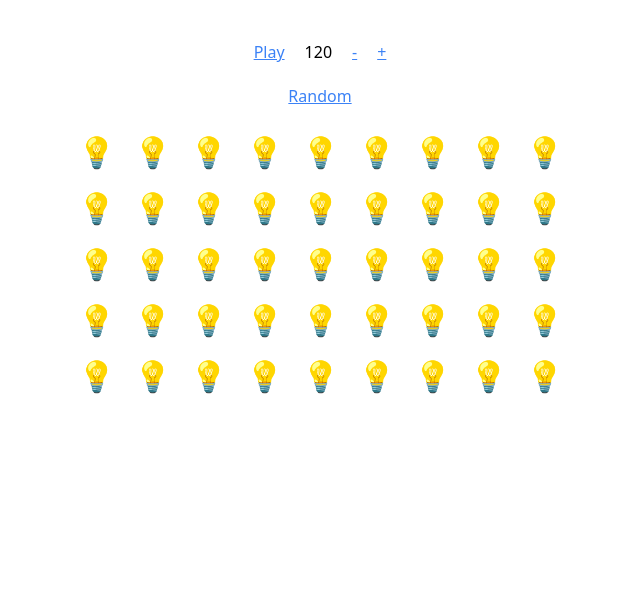
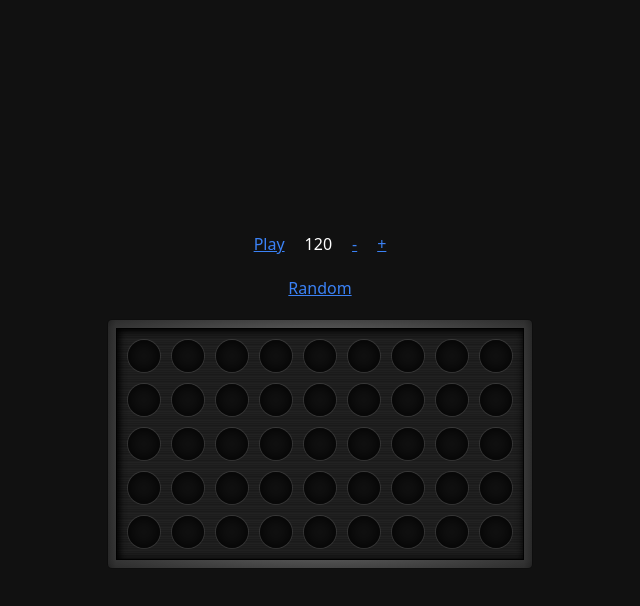
Before and after one commit to matozz/particles, a React (Vite) app: page / in a window 1280 px wide. Shown: the top 606 px of the page, without its empty margins (320-960 px from the left). Built offline with nearby package versions, Linux system fonts and the light colour scheme.

Commit message:
chore: layout styling

```diff
--- a/src/App.tsx
+++ b/src/App.tsx
@@ -22,15 +22,15 @@ function App() {
   const [layout, setLayout] = useState({ columns: 9, rows: 5 });
 
   const getRandomLayout = () => {
-    const columns = Math.floor(Math.random() * 10) + 3;
-    const rows = Math.floor(Math.random() * 6) + 2;
+    const columns = Math.floor(Math.random() * 15) + 3;
+    const rows = Math.floor(Math.random() * 10) + 2;
     setLayout({ columns, rows });
   };
 
   useEffect(() => console.log(elements), [elements]);
 
   return (
-    <div className="flex flex-col items-center justify-center gap-5 p-10">
+    <div className="flex h-screen flex-col items-center justify-center gap-5 bg-[#111] p-10">
       <div className="flex gap-5">
         <button
           className="text-blue-500 underline"
@@ -38,7 +38,7 @@ function App() {
         >
           {playing ? "Pause" : "Play"}
         </button>
-        <div>{settings.tempo}</div>
+        <div className="text-white">{settings.tempo}</div>
         <button
           className="text-blue-500 underline"
           onClick={() => updateTempo(settings.tempo - 10)}
--- a/src/core/controller/hooks.ts
+++ b/src/core/controller/hooks.ts
@@ -11,8 +11,8 @@ export const useController = () => {
 
   const timerRef = useRef<number>();
   const { start, stop } = useScheduler(settings.interval, {
-    onTick: () => {
-      const { type, groups } = elementGroupMap["rotate"];
+    onTick: ({ stopRef }) => {
+      const { type, groups } = elementGroupMap["spread"];
 
       const elementGroup = type === "static" ? groups : groups();
 
@@ -25,8 +25,10 @@ export const useController = () => {
           }
         } else {
           setTimeout(() => {
-            for (const element of elements) {
-              element.callback(settings);
+            if (!stopRef.current) {
+              for (const element of elements) {
+                element.callback(settings);
+              }
             }
           }, tick * i);
         }
--- a/src/core/scheduler/hooks.ts
+++ b/src/core/scheduler/hooks.ts
@@ -6,15 +6,10 @@ export const useScheduler: SchedulerHook = (interval, options) => {
   const { onTick } = options || {};
 
   const worker = useRef<Worker>();
+  const stopRef = useRef(false);
 
   useEffect(() => {
     const timeWorker = new Worker(new URL("./worker.ts", import.meta.url));
-
-    // timeWorker.onmessage = (e) => {
-    //   if (e.data === "tick") {
-    //     onTick?.();
-    //   }
-    // };
 
     worker.current = timeWorker;
 
@@ -27,7 +22,7 @@ export const useScheduler: SchedulerHook = (interval, options) => {
     if (worker.current) {
       worker.current.onmessage = (e) => {
         if (e.data === "tick") {
-          onTick?.();
+          onTick?.({ stopRef });
         }
       };
     }
@@ -39,10 +34,12 @@ export const useScheduler: SchedulerHook = (interval, options) => {
 
   const start = useCallback(() => {
     worker.current?.postMessage({ action: "start", interval });
+    stopRef.current = false;
   }, [interval]);
 
   const stop = useCallback(() => {
     worker.current?.postMessage({ action: "stop" });
+    stopRef.current = true;
   }, []);
 
   return { start, stop };
--- a/src/core/scheduler/types.ts
+++ b/src/core/scheduler/types.ts
@@ -1,4 +1,6 @@
-type SchedulerHookOptions = { onTick: () => void };
+type SchedulerHookOptions = {
+  onTick: (options: { stopRef: React.MutableRefObject<boolean> }) => void;
+};
 
 export type SchedulerHookReturn = {
   start: () => void;
--- a/src/core/sequence/utils.ts
+++ b/src/core/sequence/utils.ts
@@ -55,15 +55,16 @@ export const groupElementsByAxis = (
 
 export const groupElementsByDistance = (elements: ElementInfo[]) => {
   const centroid = calculateCentroid(elements);
+
   const distanceGroups = new Map<number, ElementInfo[]>();
 
   elements.forEach((element) => {
     const distance = distanceFromCentroid(element, centroid);
-    if (distanceGroups.has(distance)) {
-      distanceGroups.get(distance)?.push(element);
-    } else {
+
+    if (!distanceGroups.has(distance)) {
       distanceGroups.set(distance, []);
     }
+    distanceGroups.get(distance)?.push(element);
   });
 
   const groupedElements = Array.from(distanceGroups)
--- /dev/null
+++ b/src/elements/square/index.css
@@ -0,0 +1,30 @@
+.square-element {
+  background-color: #111;
+  box-shadow:
+    0 0 0 1px rgba(255, 255, 255, 0.1),
+    inset 0 0 2vmin #000;
+  padding: 2.25vmin;
+  position: relative;
+}
+
+.square-color {
+  color: #930;
+  top: 0;
+  left: 0;
+  right: 0;
+  bottom: 0;
+  position: absolute;
+  width: 100%;
+  height: 100%;
+  border-radius: 100%;
+  background-color: currentcolor;
+  background-image: radial-gradient(
+      circle,
+      rgba(255, 255, 255, 0.25),
+      transparent
+    ),
+    radial-gradient(circle, rgba(255, 255, 255, 0.75), transparent);
+  background-blend-mode: hard-light, color-dodge;
+  border: 0.1vmin solid currentcolor;
+  box-sizing: border-box;
+}
--- a/src/elements/square/index.tsx
+++ b/src/elements/square/index.tsx
@@ -5,6 +5,8 @@ import { motion, useAnimation } from "framer-motion";
 import { ElementInfo, useBindElement } from "@/core/controller";
 
 import { BaseElementProps } from "../types";
+
+import "./index.css";
 
 const SquareElement: FC<BaseElementProps> = memo((props) => {
   const { x, y } = props;
@@ -20,7 +22,8 @@ const SquareElement: FC<BaseElementProps> = memo((props) => {
       callback: ({ tempo }) => {
         const duration = Number((60 / tempo).toFixed(3));
         controls.start({
-          scale: [1, 1.4, 1, 1],
+          // scale: [1, 1.4, 1, 1],
+          opacity: [0, 1, 1, 0],
           transition: { duration, ease: [0, 1, 0.6, 1] },
         });
       },
@@ -31,14 +34,19 @@ const SquareElement: FC<BaseElementProps> = memo((props) => {
   useBindElement(id, elementInfo);
 
   return (
-    <motion.div
-      initial={{ scale: 1 }}
-      animate={controls}
-      className="flex h-12 w-12 items-center justify-center rounded-xl p-2 text-3xl"
-    >
-      {/* {`[${x},${y}]`} */}
-      💡
-    </motion.div>
+    <div className="square-element flex h-8 w-8 items-center justify-center rounded-full p-2 text-xl">
+      <motion.div
+        initial={{
+          // scale: 1,
+          opacity: 0,
+        }}
+        animate={controls}
+        className="square-color"
+      >
+        {/* {`[${x},${y}]`} */}
+        {/* 💡 */}
+      </motion.div>
+    </div>
   );
 });
 
--- /dev/null
+++ b/src/layout/matrix/index.css
@@ -0,0 +1,16 @@
+.matrix-layout {
+  background-color: #222;
+  background-image: repeating-linear-gradient(
+    rgba(0, 0, 0, 0.25) 0%,
+    transparent 1%
+  );
+  border-radius: 0.5vmin;
+  border: 1vmin solid #ddd;
+  border-image: radial-gradient(circle, #666, #222) 50;
+  box-shadow:
+    inset 0.25vmin 0.25vmin 1vmin #000,
+    inset 0.1vmin 0.1vmin 1vmin #000,
+    inset 0 0 0 0.1vmin #000,
+    0 0 0 0.1vmin rgba(0, 0, 0, 0.25);
+  position: relative;
+}
--- a/src/layout/matrix/index.tsx
+++ b/src/layout/matrix/index.tsx
@@ -1,6 +1,8 @@
 import { memo, useCallback } from "react";
 
 import SquareElement from "@/elements/square";
+
+import "./index.css";
 
 interface MatrixProps {
   rows: number;
@@ -22,8 +24,10 @@ const Matrix: React.FC<MatrixProps> = memo((props) => {
 
   return (
     <div
-      className="grid justify-start gap-2"
-      style={{ gridTemplateColumns: `repeat(${columns}, auto)` }}
+      className="matrix-layout grid justify-start gap-3 bg-[#222] p-3"
+      style={{
+        gridTemplateColumns: `repeat(${columns}, auto)`,
+      }}
     >
       {generateMatrix()}
     </div>
```
